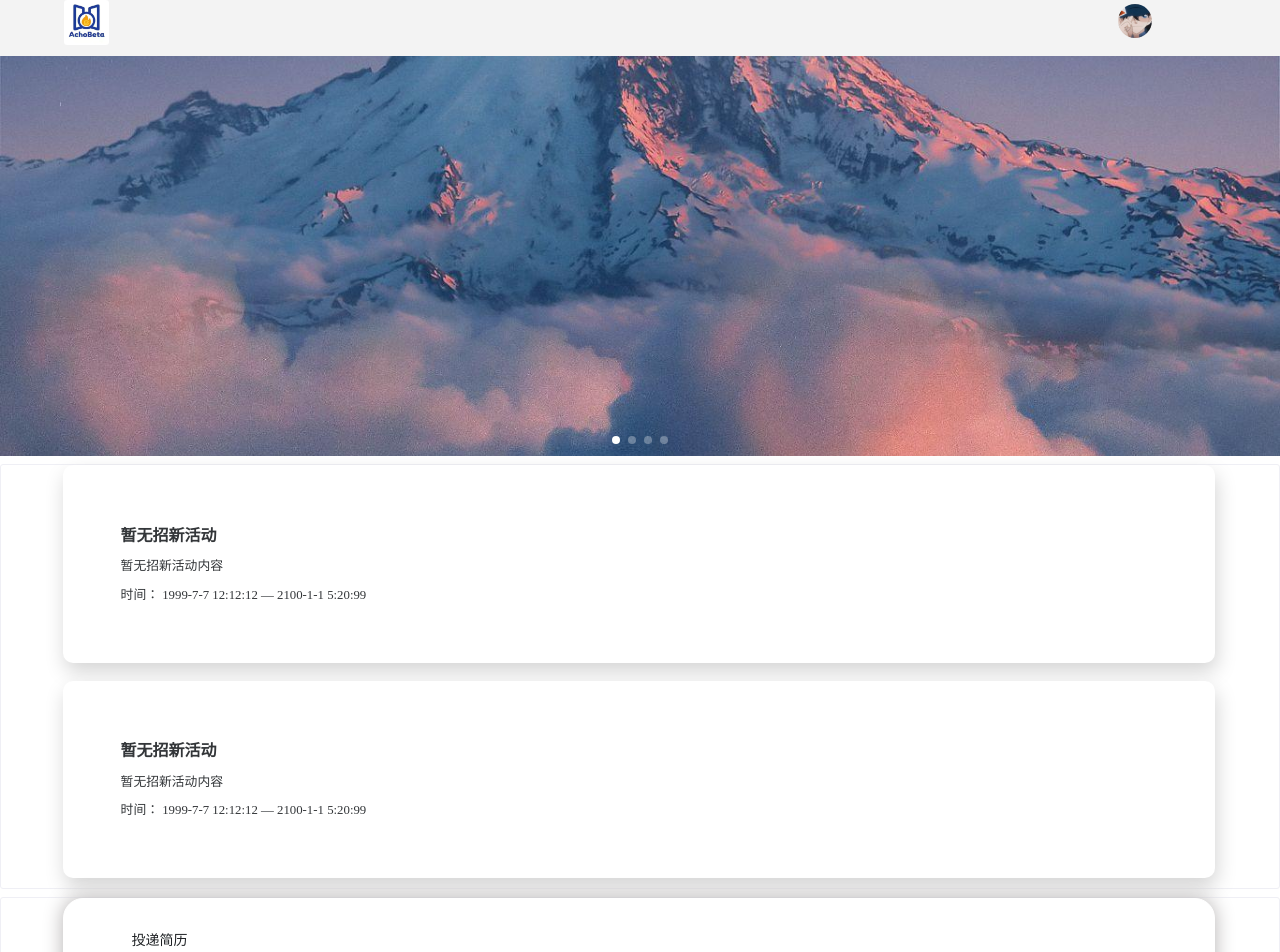
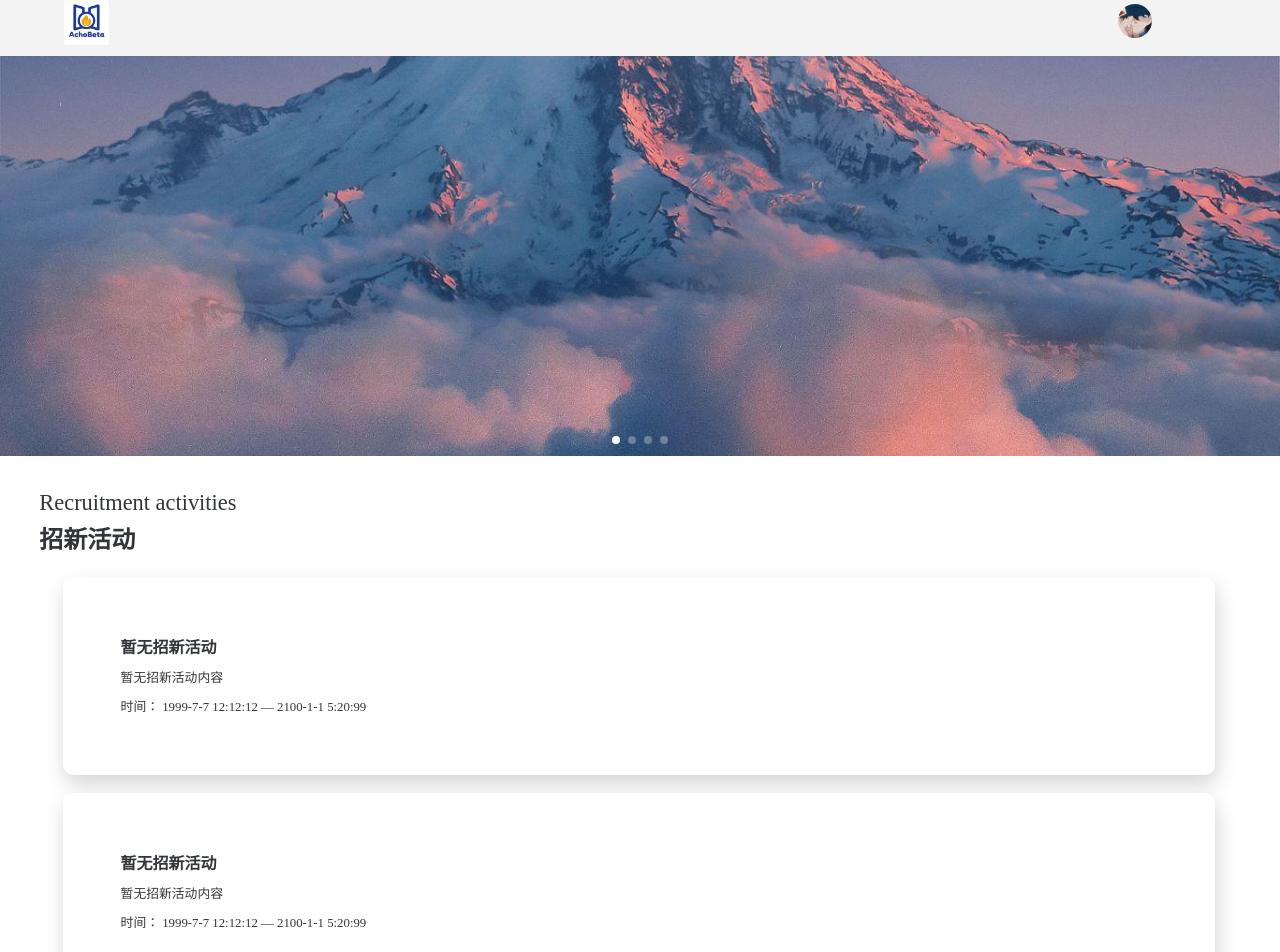
Before and after one commit to lingwu88/AchoBeta-Recruitment-fronted, a Vue app: page / in a window 1280 px wide. Shown: the top 952 px of the page. Built offline with nearby package versions, Linux system fonts and the light colour scheme; some icons are missing; a small style sheet from the web is missing.

Commit message:
调整Introduce组件结构

```diff
--- a/src/components/Introduce.vue
+++ b/src/components/Introduce.vue
@@ -11,8 +11,7 @@ defineOptions({
     class="introduce-box"
     >
     <n-flex vertical class="layout">
-      <slot name="english-title"></slot>
-      <slot name="chinese-title"></slot>
+      <slot name="title"></slot>
       <slot name="content"></slot>
     </n-flex>
   </n-card>
@@ -23,5 +22,8 @@ defineOptions({
   width: 100vw;
   height:auto;
   background-color: inherit;
+  margin-bottom: 20px;
+  border-width: none;
+  border-color: white;
 }
 </style>
```
